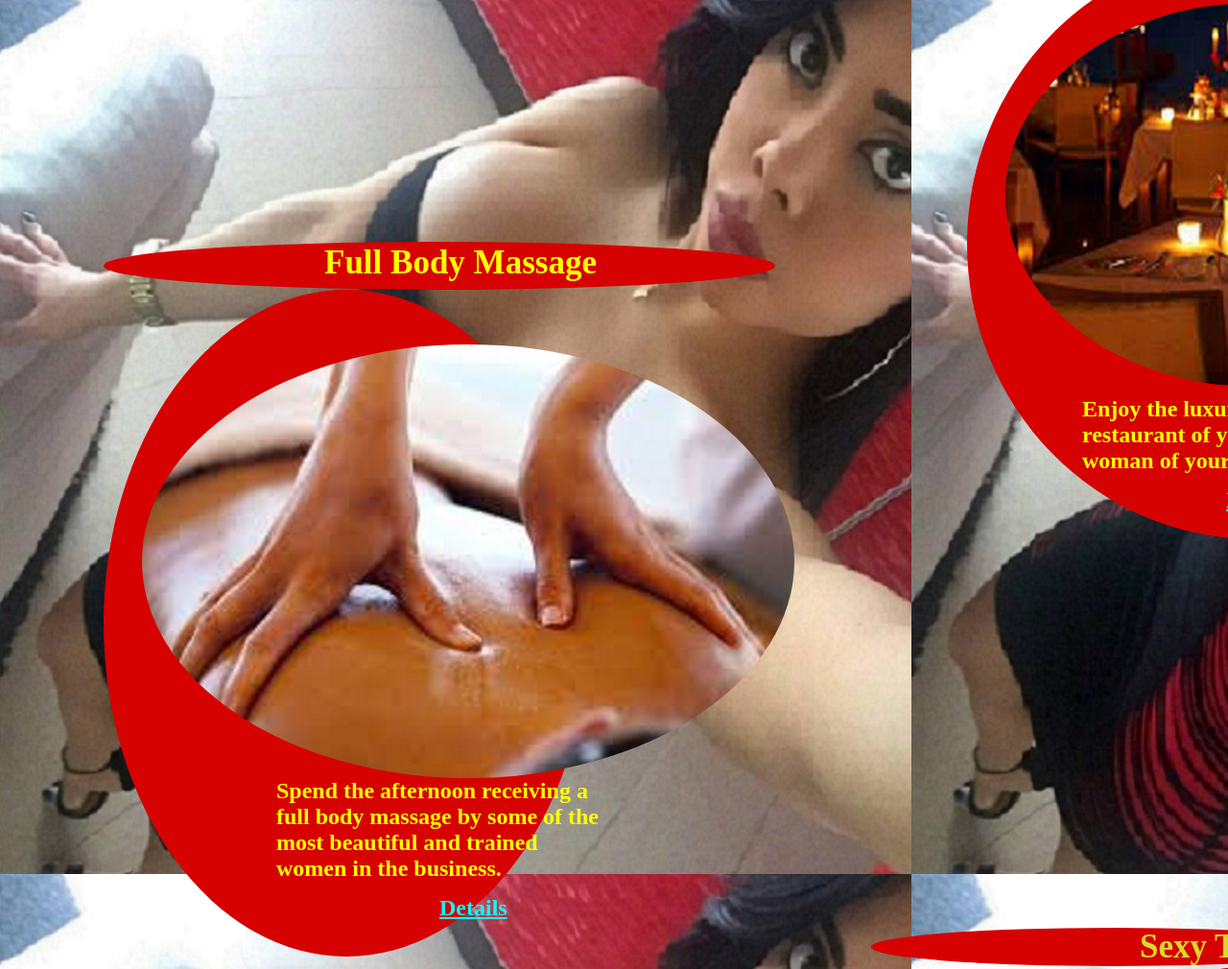
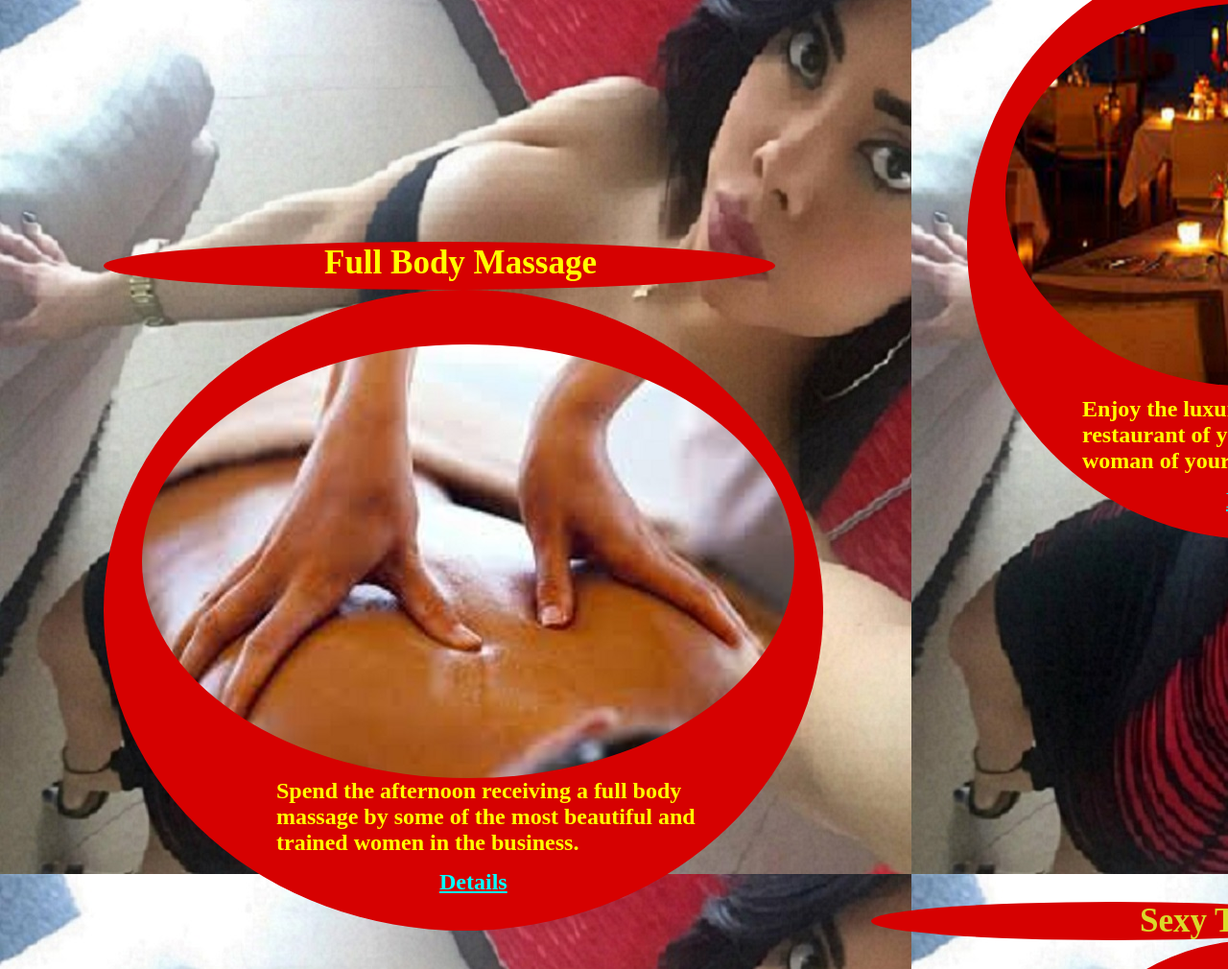
Before and after one commit to whattemup/BustANut, a plain HTML site: page index.html in a window 1280 px wide. Shown: the part 989-1999 px from the top of the page at 96% size. Drawn offline with Linux system fonts and the light colour scheme.

Commit message:
commit on main

```diff
--- a/index.html
+++ b/index.html
@@ -53,7 +53,7 @@
     <br>
     <p style="position: relative; left: 230px; top: -60px; font-size: 35px;">Full Body Massage</p>
   </h2>
-  <h2 style="border-radius: 50%; background-color: rgb(214,1,1); border-color: black; color: yellow; position: relative; left: 100px; top: -400px; width: 40%">
+  <h2 style="border-radius: 50%; background-color: rgb(214,1,1); border-color: black; color: yellow; position: relative; left: 100px; top: -400px; width: 750px">
     <br>
     <img src="./bust_a_nut_project/Images2/massage.jpg" alt="Image of someone obtaining a full body massage"
       style="position: relative; left: 40px; border-color: black; border-radius: 50%; top: 30px;">
```
